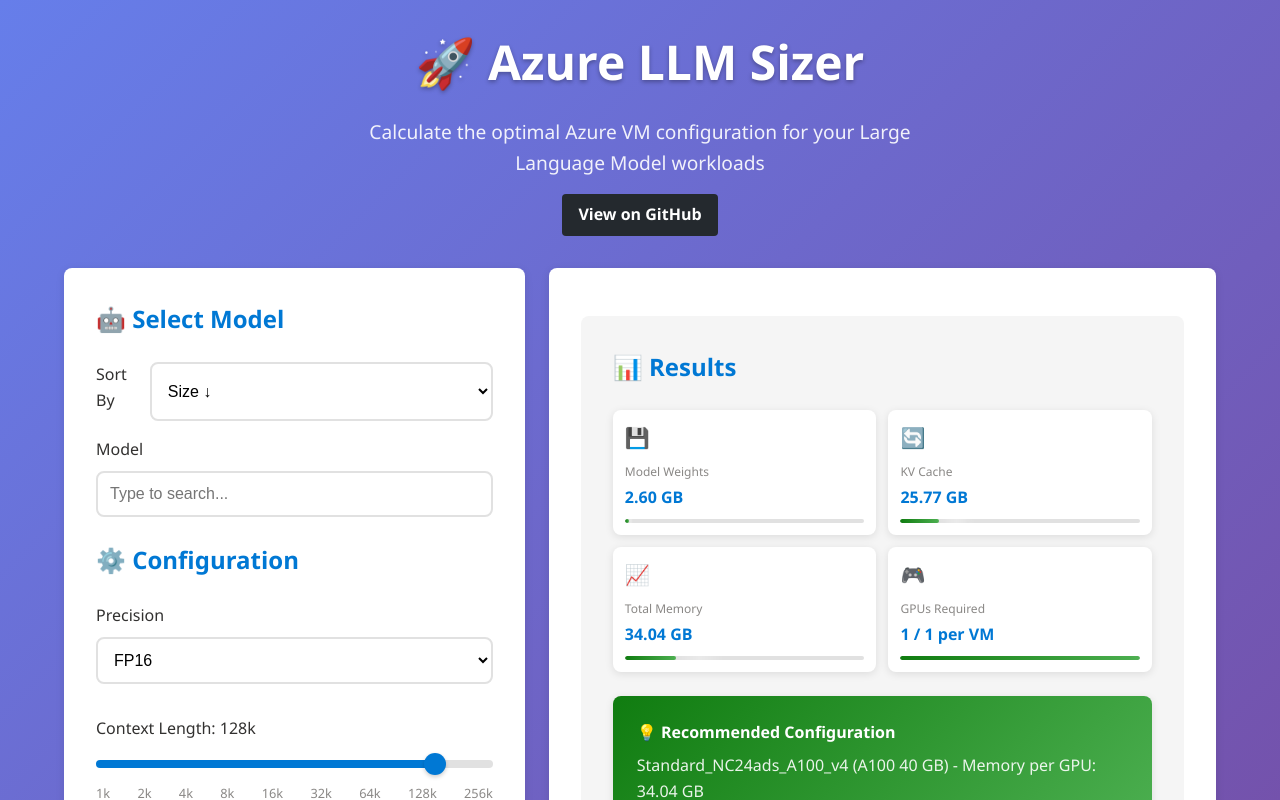
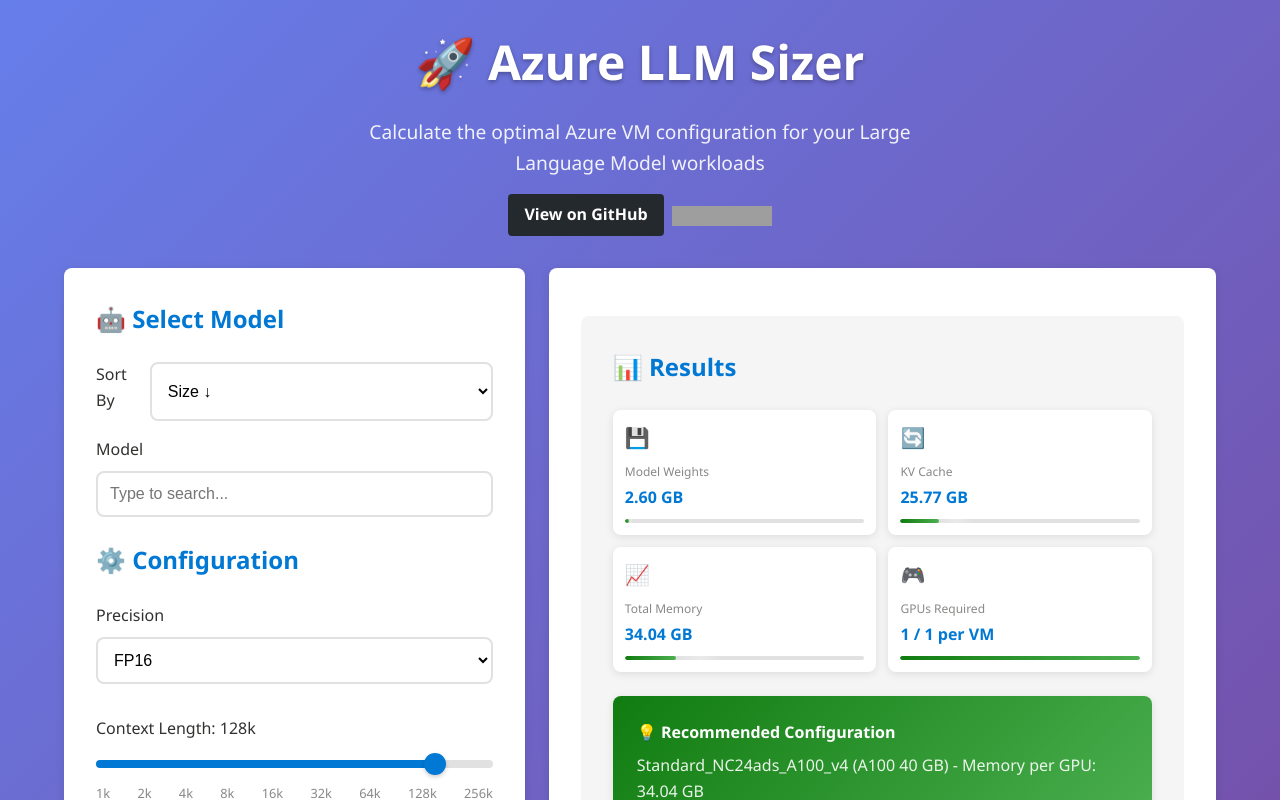
Before and after one commit to Frankiey/azure-llm-sizer, a React (Vite) app: page / in a window 1280 px wide. Shown: the top 800 px of the page. Built offline with nearby package versions, Linux system fonts and the light colour scheme; grey boxes are pictures that could not be loaded.

Commit message:
Add GitHub star button

```diff
--- a/src/App.css
+++ b/src/App.css
@@ -54,7 +54,6 @@
 
 .github-btn {
     display: inline-block;
-    margin-top: 1rem;
     background: #24292e;
     color: white;
     text-decoration: none;
@@ -66,6 +65,16 @@
 
 .github-btn:hover {
     background: #57606a;
+}
+
+.github-links {
+    margin-top: 1rem;
+}
+
+.github-star {
+    display: inline-block;
+    margin-left: 0.5rem;
+    vertical-align: middle;
 }
 
 .main-card {
--- a/src/App.tsx
+++ b/src/App.tsx
@@ -123,6 +123,7 @@
       <div className="header">
         <h1>🚀 Azure LLM Sizer</h1>
         <p>Calculate the optimal Azure VM configuration for your Large Language Model workloads</p>
+        <div className="github-links">
           <a
             href="https://github.com/Frankiey/azure-llm-sizer"
             className="github-btn"
@@ -131,6 +132,16 @@
           >
             View on GitHub
           </a>
+          <iframe
+            className="github-star"
+            src="https://ghbtns.com/github-btn.html?user=Frankiey&repo=azure-llm-sizer&type=star&count=true"
+            frameBorder="0"
+            scrolling="0"
+            width="100"
+            height="20"
+            title="GitHub"
+          ></iframe>
+        </div>
       </div>
 
       <div className="layout">
```
Lines whose indentation alone changed are shown as unchanged.
